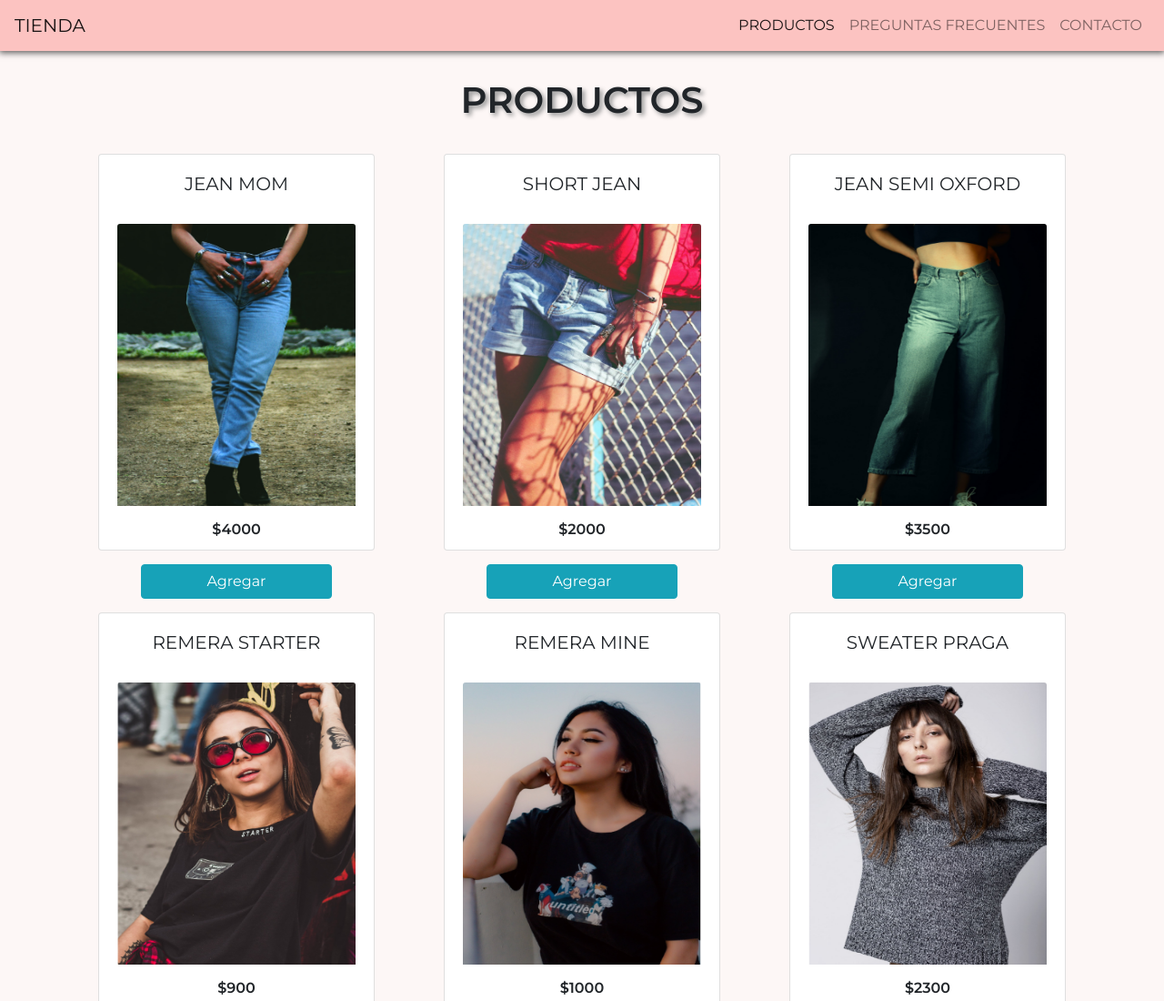
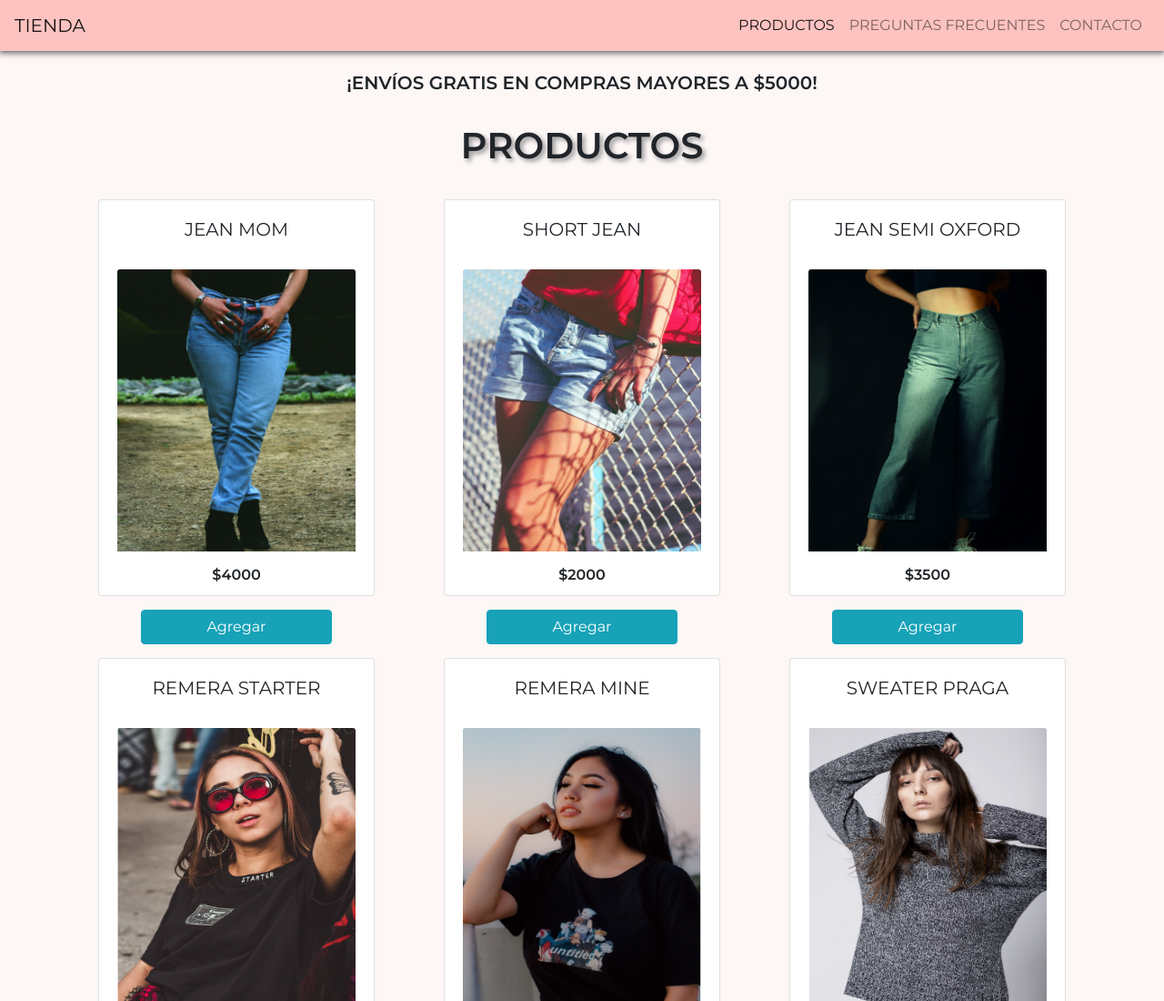
Before and after one commit to FlorFerr/proyecto_js, a plain HTML site: page index.html in a window 1280 px wide. Shown: the top 1100 px of the page at 91% size. Drawn offline with nearby package versions, Linux system fonts and the light colour scheme.

Commit message:
animaciones con jquery

```diff
--- a/css/styles.css
+++ b/css/styles.css
@@ -152,3 +152,11 @@ body {
           text-transform: uppercase;
           text-align: center;
         }
+        .container{
+          width: 100vw;
+        }
+        #envios{
+          text-align: center;
+          text-transform: uppercase;
+          font-weight: bold;
+        }
--- a/index.html
+++ b/index.html
@@ -88,7 +88,7 @@
   </footer>
 
 
-    <script src="https://code.jquery.com/jquery-3.5.1.slim.min.js" integrity="sha384-DfXdz2htPH0lsSSs5nCTpuj/zy4C+OGpamoFVy38MVBnE+IbbVYUew+OrCXaRkfj" crossorigin="anonymous"></script>
+    <script src="https://code.jquery.com/jquery-3.2.1.min.js"></script>
     <script src="https://cdn.jsdelivr.net/npm/bootstrap@4.6.0/dist/js/bootstrap.bundle.min.js" integrity="sha384-Piv4xVNRyMGpqkS2by6br4gNJ7DXjqk09RmUpJ8jgGtD7zP9yug3goQfGII0yAns" crossorigin="anonymous"></script>
     <script src="js/data.js"></script>
     <script src="js/main.js"></script>
--- a/js/data.js
+++ b/js/data.js
@@ -12,7 +12,7 @@ class Productos{
 }
 
 //Array de objetos
-let arrayProductos = [
+const arrayProductos = [
     { categoria: "Pantalones",
       nombre:"Jean mom",
       precio: 4000,
--- a/js/main.js
+++ b/js/main.js
@@ -66,3 +66,17 @@ $(".btnQuitar").click(function(){
 
 //Llamada a la función
 agregarProductos()
+
+
+$(".container").prepend('<p id="envios">¡Envíos gratis en compras mayores a $5000!</p>');
+//Declaración de métodos encadenados
+$("#envios").css("display", "none")
+        .css("font-size","20px")
+        .css("margin-top","20px")
+        .css("opacity",".5")
+        .slideDown(1000)
+        .animate({opacity:'1',})
+
+        .animate({opacity:'0.5',})
+
+        .animate({opacity:'1',})
```
